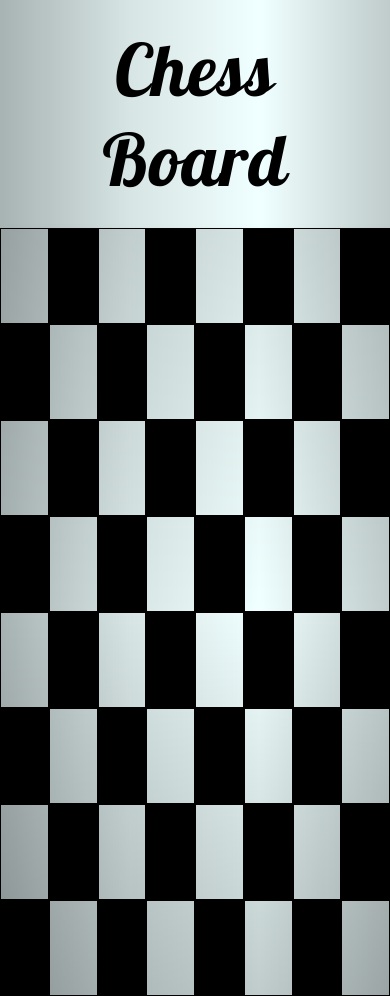
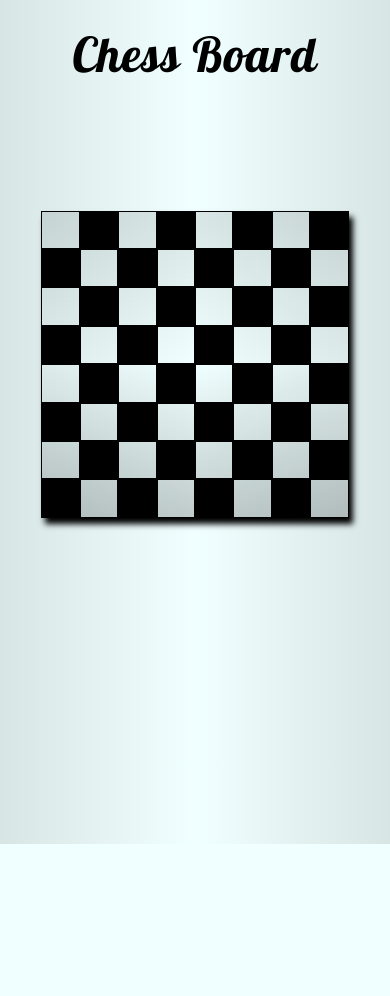
Before and after one commit to kevSchmidt/chess-board, a plain HTML site: page index.html in a window 390 px wide. After the commit the page ends 844 px from the top, so only its background shows below. Drawn offline with Linux system fonts and the light colour scheme.

Commit message:
responsive

```diff
--- a/css/style.css
+++ b/css/style.css
@@ -10,10 +10,9 @@
   font-size: 16px;
   background: linear-gradient(
       to right,
-      rgba(0, 0, 0, 0.3),
       rgba(0, 0, 0, 0.1),
       transparent,
-      rgba(0, 0, 0, 0.2)
+      rgba(0, 0, 0, 0.1)
     )
     azure;
 }
@@ -35,7 +34,7 @@ table {
     ),
     url(../img/wood.jpg) center no-repeat;
   background-size: cover;
-  box-shadow: 6px 8px 8px black;
+  box-shadow: 4px 6px 6px black;
 }
 td {
   width: 6rem;
@@ -46,3 +45,23 @@ tr:nth-child(2n) :nth-child(2n + 1),
 tr:nth-child(2n + 1) :nth-child(2n) {
   background-color: black;
 }
+@media (max-width: 850px) {
+  h1 {
+    margin-bottom: 10vh;
+    font-size: 4rem;
+  }
+  td {
+    width: 4rem;
+    height: 4rem;
+  }
+}
+@media (max-width: 550px) {
+  h1 {
+    margin-bottom: 15vh;
+    font-size: 3rem;
+  }
+  td {
+    width: 2.4rem;
+    height: 2.4rem;
+  }
+}
```
